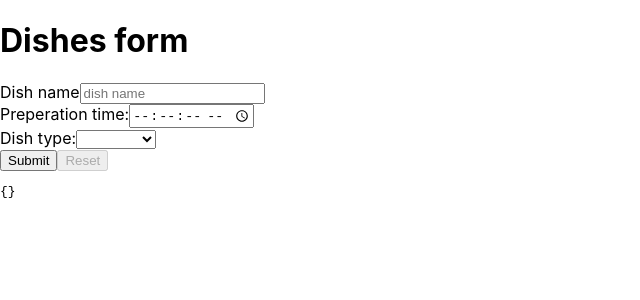
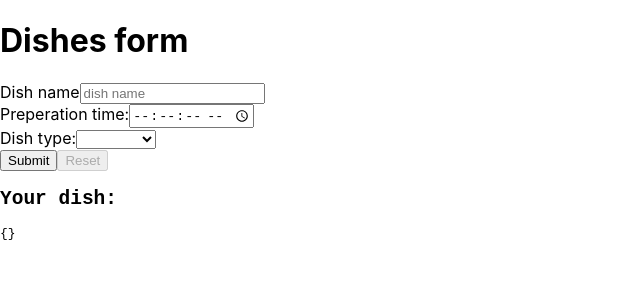
Before and after one commit to PiotrMiszczak/FinalForm, a React (Create React App) app: page / in a window 1280 px wide. Shown: the top 300 px of the page, without its empty margins (0-640 px from the left). Built offline with nearby package versions, Linux system fonts and the light colour scheme.

Commit message:
live preview

```diff
--- a/src/App.js
+++ b/src/App.js
@@ -180,10 +180,18 @@ function App() {
                 Reset
               </button>
             </div>
-            <pre>{JSON.stringify(values, 0, 2)}</pre>
+            <pre>
+            <h2>Your dish:</h2>
+            {JSON.stringify(values, 0, 2)}</pre>
           </form>
         )}
       />
+      <div>
+
+
+
+
+      </div>
     </main>
   );
 }
```
Also changed, not shown: src/index.css (line endings or trailing spaces).
